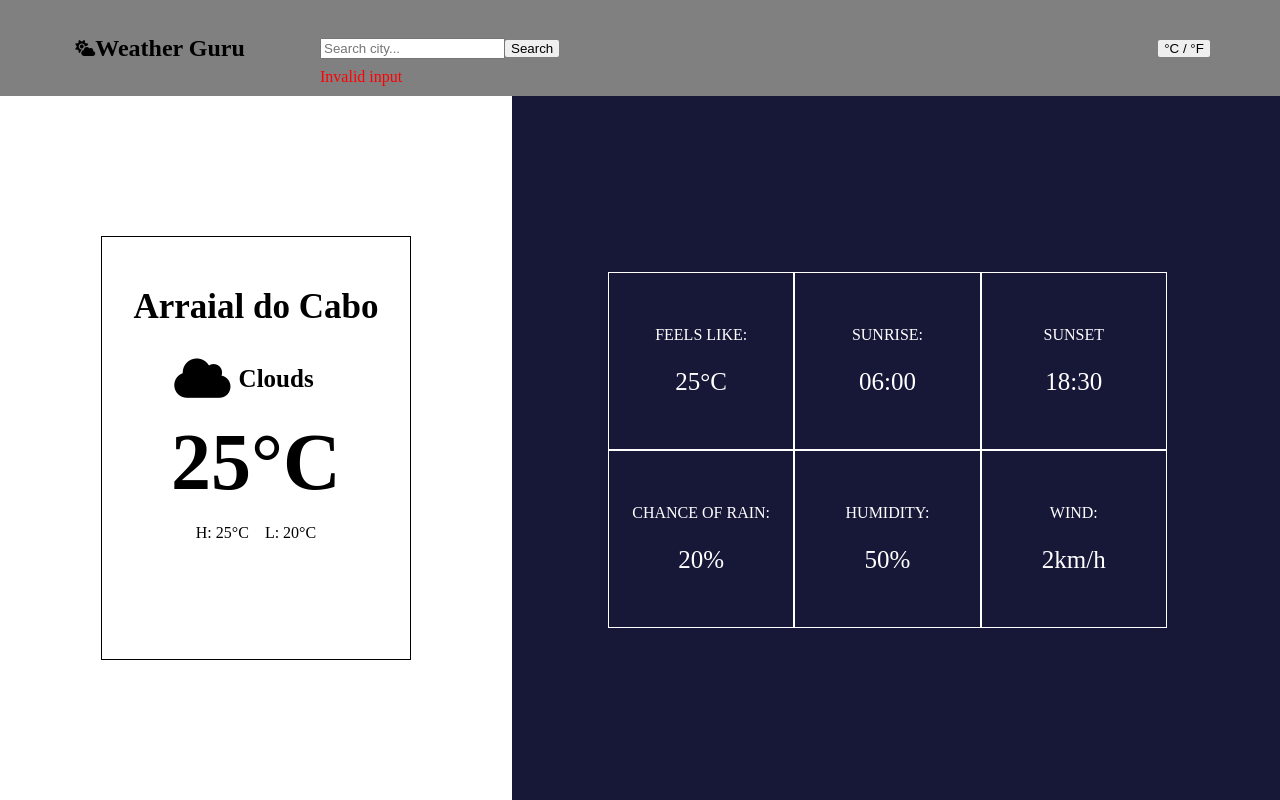
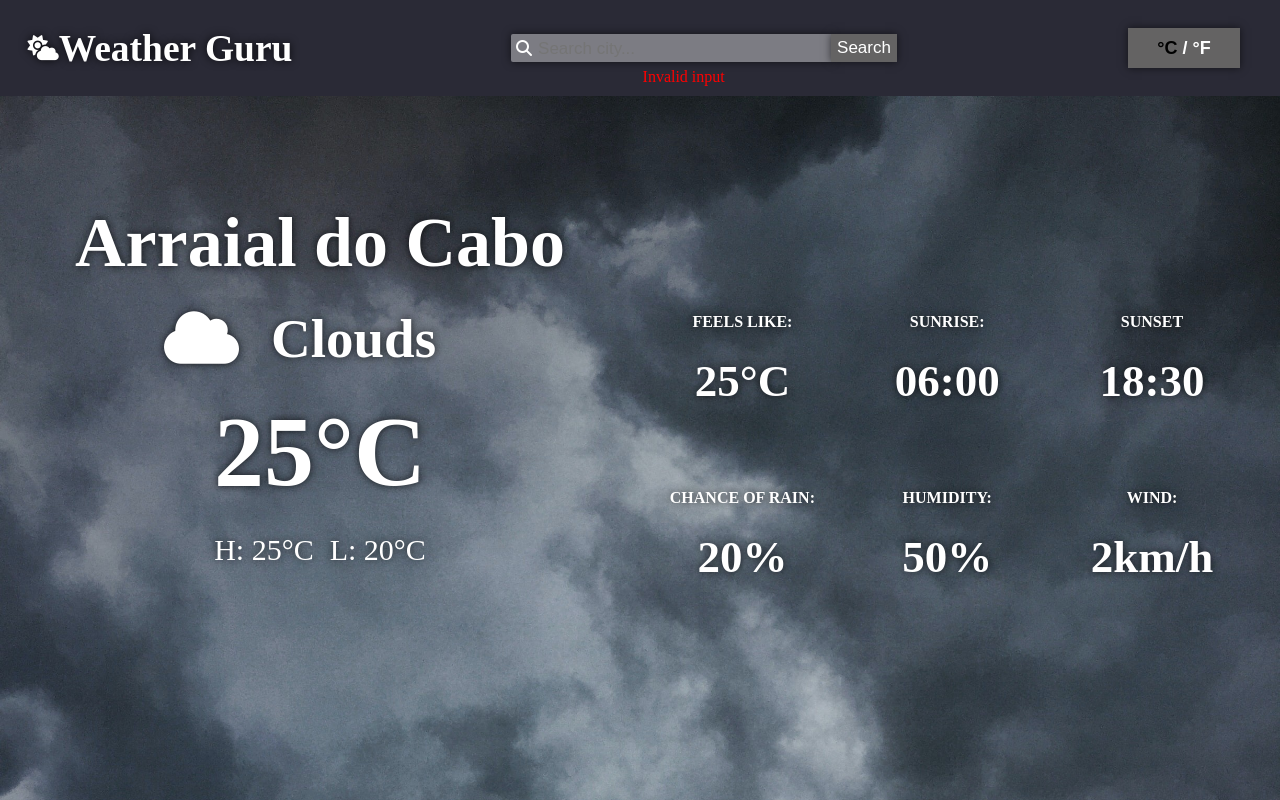
Before and after one commit to thiago-porto25/weather-app, a website built with webpack: page dist/index.html in a window 1280 px wide. Built offline with nearby package versions, Linux system fonts and the light colour scheme; no server answers.

Commit message:
settle to a design, add style for most of the page

```diff
--- a/dist/index.html
+++ b/dist/index.html
@@ -19,7 +19,8 @@
         </div>
       </div>
       <div class="searchBarContainer">
-        <form class="searchForm" novalidate>
+        <div class="searchDiv">
+          <i class="fas fa-search"></i>
           <input
             type="text"
             required
@@ -27,13 +28,13 @@
             maxlength="30"
             minlength="2"
           />
-          <button class="button searchButton">Search</button>
-          <span class="errorMsg">Invalid input</span>
-        </form>
+        </div>
+        <button class="button searchButton">Search</button>
+        <span class="errorMsg">Invalid input</span>
       </div>
       <div class="switchTempContainer">
         <button class="button switchTemp">
-          <span id="celcius">°C </span>/
+          <span id="celsius" class="selectedTemp">°C </span>/
           <span id="fahrenheit"> °F</span>
         </button>
       </div>
--- a/dist/style.css
+++ b/dist/style.css
@@ -10,12 +10,13 @@ body {
 
 /*--------------------Nav Styling----------------------*/
 nav {
-  background-color: gray;
+  background-color: rgb(42, 42, 54);
   display: flex;
   width: 100%;
   height: 12%;
   min-height: 5rem;
-  z-index: 1;
+  z-index: 2;
+  box-shadow: 0px 0px 8px rgba(0, 0, 0, 0.582);
 }
 
 /*logo container */
@@ -30,29 +31,64 @@ nav {
   display: flex;
   justify-content: center;
   align-items: center;
+  font-size: 25px;
+  text-shadow: 0px 0px 8px rgba(0, 0, 0, 0.808);
+}
+.fa-cloud-sun {
+  color: white;
 }
 .logo {
+  color: white;
   margin: 0;
 }
 
 /*search bar container */
 .searchBarContainer {
   display: flex;
-  justify-content: flex-start;
+  justify-content: center;
   align-items: center;
   width: 60%;
   height: 100%;
+  position: relative;
 }
-.searchForm {
-  display: flex;
-  align-items: center;
-  width: 100%;
+.searchDiv {
+  background-color: rgba(255, 255, 255, 0.384);
+  height: 1.8rem;
+  width: 40%;
+  min-width: 20rem;
+  box-shadow: 0px 0px 8px rgba(0, 0, 0, 0.582);
+  border-radius: 2px 0px 0px 2px;
+}
+.fa-search {
+  color: white;
+  margin-left: 5px;
+  margin-top: 5px;
+}
+.searchDiv input {
   height: 100%;
-  position: relative;
+  width: 90%;
+  background-color: transparent;
+  border: none;
+  outline: none;
+  color: white;
+  font-size: 17px;
+  z-index: 1;
+}
+.searchButton {
+  height: 1.8rem;
+  color: white;
+  background-color: rgb(100, 99, 99);
+  font-size: 17px;
+  transition: 300ms ease-in-out;
+  box-shadow: 0px 0px 8px rgba(0, 0, 0, 0.582);
+}
+.searchButton:hover {
+  background-color: rgb(126, 123, 123);
 }
 .errorMsg {
   color: red;
   position: absolute;
+  left: 42%;
   bottom: 10%;
 }
 
@@ -64,38 +100,60 @@ nav {
   width: 15%;
   height: 100%;
 }
+.switchTemp {
+  background-color: rgb(100, 99, 99);
+  color: white;
+  width: 7rem;
+  font-size: 18px;
+  font-weight: bold;
+  height: 2.5rem;
+  box-shadow: 0px 0px 8px rgba(0, 0, 0, 0.582);
+}
+#celsius {
+  transition: 300ms ease-in-out;
+}
+#fahrenheit {
+  transition: 300ms ease-in-out;
+}
+.selectedTemp {
+  color: black;
+}
 
 /*--------------------Main Styling----------------------*/
 main {
   display: flex;
   height: 88%;
   width: 100%;
+  background-image: url(./images/clouds.jpg);
+  background-size: cover;
 }
 /*main Info Container*/
 .mainInfoContainer {
   display: flex;
   justify-content: center;
   align-items: center;
-  width: 40%;
+  width: 50%;
   height: 100%;
 }
 .infoCard {
-  width: 60%;
+  width: 100%;
   min-width: 18rem;
-  height: 60%;
+  height: 85%;
   min-height: 23rem;
   display: flex;
   justify-content: center;
   align-items: center;
-  border: 1px solid black;
 }
 .innerInfoCard {
   width: 90%;
   height: 90%;
+  color: white;
+  text-shadow: 0px 0px 8px rgba(0, 0, 0, 0.808);
 }
 .cityName {
+  margin: 1.5rem;
   text-align: center;
-  font-size: 35px;
+  font-size: 70px;
 }
 .forecastContainer {
   display: flex;
@@ -103,23 +161,24 @@ main {
   justify-content: center;
 }
 .castIcon {
-  margin-left: -1.5rem;
-  margin-right: 0.5rem;
+  margin-left: -2.5rem;
+  margin-right: 2rem;
   text-align: center;
-  font-size: 45px;
+  font-size: 60px;
 }
 .cityForecast {
-  font-size: 25px;
+  font-size: 55px;
   font-weight: bold;
 }
 .cityTemp {
-  margin: 1rem;
-  font-size: 80px;
+  margin: 1.5rem;
+  font-size: 100px;
   text-align: center;
 }
 .highAndLow {
   display: flex;
   justify-content: center;
+  font-size: 30px;
 }
 .highAndLow .temp {
   margin-right: 0.5rem;
@@ -128,17 +187,16 @@ main {
 
 /*additional info Container */
 .addInfoContainer {
-  background-color: rgb(23, 23, 56);
   display: flex;
   justify-content: center;
   align-items: center;
-  width: 60%;
+  width: 50%;
   height: 100%;
 }
 .addInfo {
   display: flex;
   flex-wrap: wrap;
-  width: 75%;
+  width: 100%;
   height: 50%;
 }
 .addInfoItem {
@@ -147,22 +205,22 @@ main {
   justify-content: center;
   align-items: center;
   color: white;
-  border: 1px solid white;
+  text-shadow: 0px 0px 8px rgba(0, 0, 0, 0.808);
   width: 32%;
   height: 50%;
+  font-weight: bold;
 }
 .addInfoItem header {
   text-align: center;
   margin-bottom: 1.5rem;
 }
 .addInfoItem span {
-  font-size: 25px;
+  font-size: 45px;
 }
 
 /*------Button class------*/
 .button {
   cursor: pointer;
   border: 0;
-  border-radius: 2px;
   outline: none;
 }
```
Also changed, not shown: dist/images/clouds.jpg (added), 2 other files.
